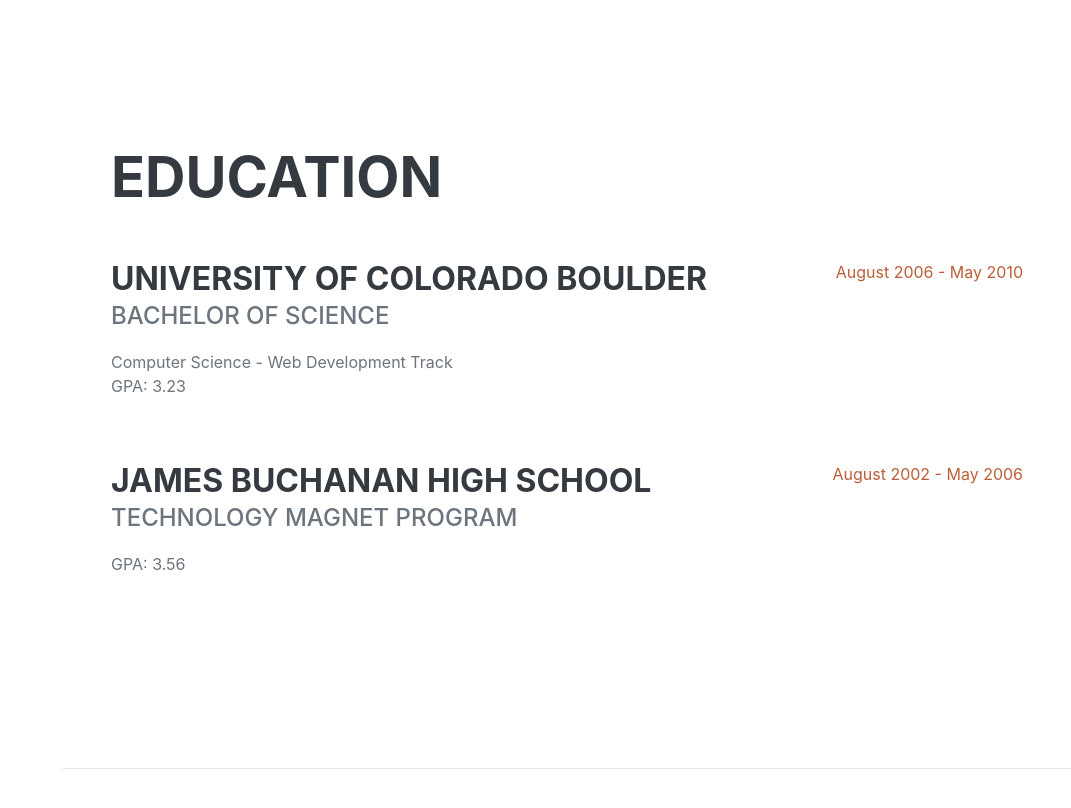
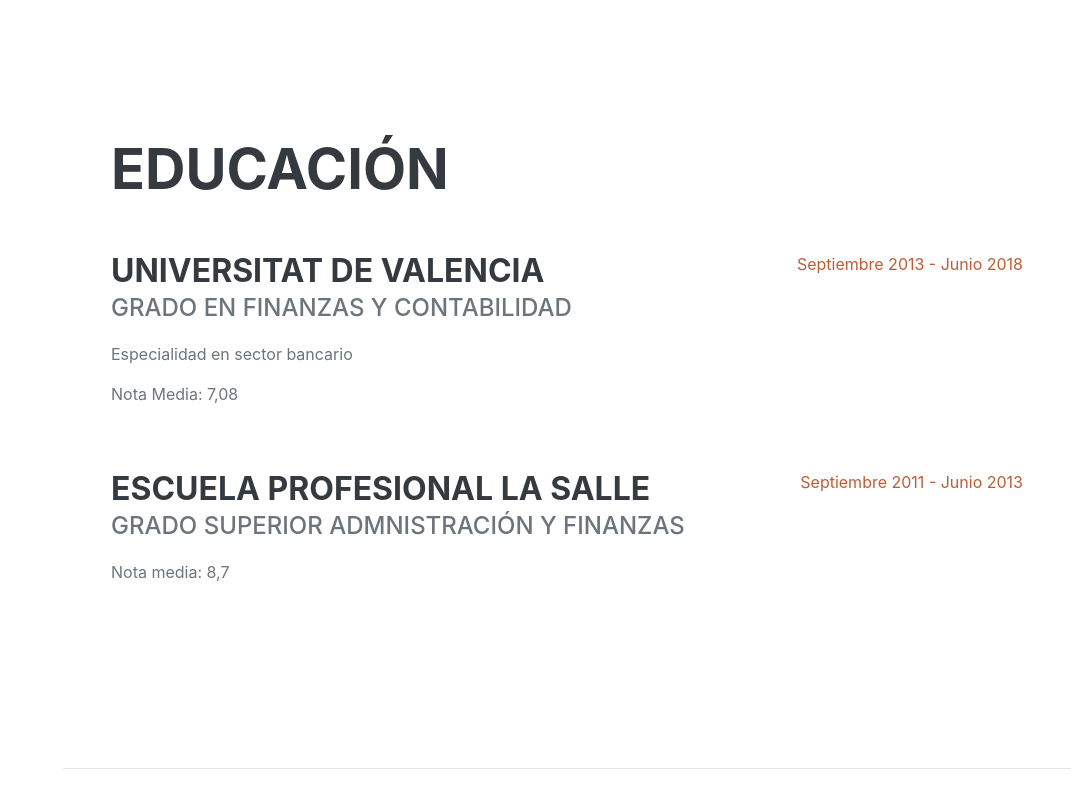
Before and after one commit to DavidDelPueblo/Delpu5.github.io, a plain HTML site: page index.html in a window 1280 px wide. Shown: the part 1740-2548 px from the top of the page, without its empty margins (209-1280 px from the left). Drawn offline with nearby package versions, Linux system fonts and the light colour scheme; a web font is replaced by a local one.

Commit message:
Actualización estudios

```diff
--- a/index.html
+++ b/index.html
@@ -96,23 +96,24 @@
             <!-- Educacion-->
             <section class="resume-section" id="education">
                 <div class="resume-section-content">
-                    <h2 class="mb-5">Education</h2>
+                    <h2 class="mb-5">Educación</h2>
                     <div class="d-flex flex-column flex-md-row justify-content-between mb-5">
                         <div class="flex-grow-1">
-                            <h3 class="mb-0">University of Colorado Boulder</h3>
-                            <div class="subheading mb-3">Bachelor of Science</div>
-                            <div>Computer Science - Web Development Track</div>
-                            <p>GPA: 3.23</p>
+                            <h3 class="mb-0">Universitat de Valencia</h3>
+                            <div class="subheading mb-3">Grado en Finanzas y Contabilidad</div>
+                            <p>Especialidad en sector bancario</p>
+                                <p>Nota Media: 7,08</p>
+
                         </div>
-                        <div class="flex-shrink-0"><span class="text-primary">August 2006 - May 2010</span></div>
+                        <div class="flex-shrink-0"><span class="text-primary">Septiembre 2013 - Junio 2018</span></div>
                     </div>
                     <div class="d-flex flex-column flex-md-row justify-content-between">
                         <div class="flex-grow-1">
-                            <h3 class="mb-0">James Buchanan High School</h3>
-                            <div class="subheading mb-3">Technology Magnet Program</div>
-                            <p>GPA: 3.56</p>
+                            <h3 class="mb-0">Escuela Profesional La Salle</h3>
+                            <div class="subheading mb-3">Grado superior Admnistración y Finanzas</div>
+                            <p>Nota media: 8,7</p>
                         </div>
-                        <div class="flex-shrink-0"><span class="text-primary">August 2002 - May 2006</span></div>
+                        <div class="flex-shrink-0"><span class="text-primary">Septiembre 2011 - Junio 2013</span></div>
                     </div>
                 </div>
             </section>
```
